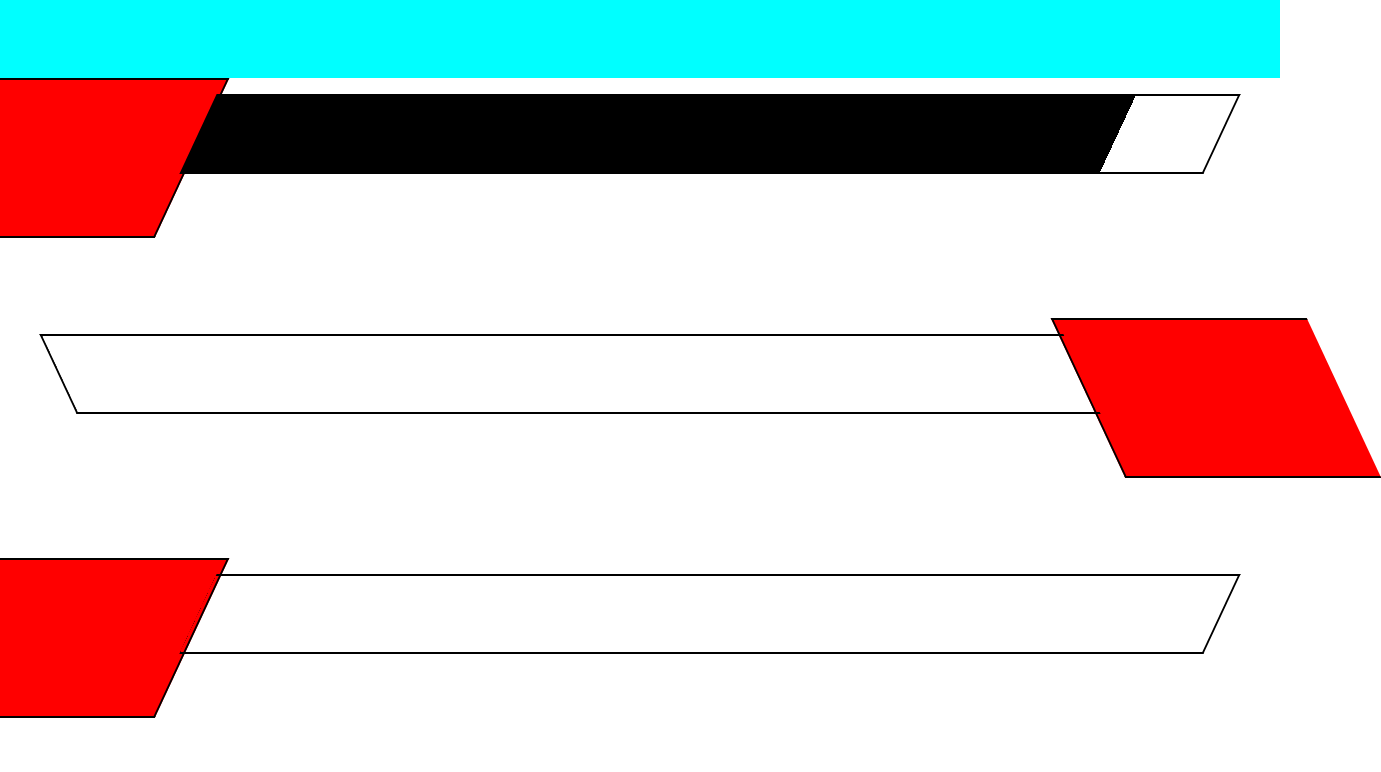
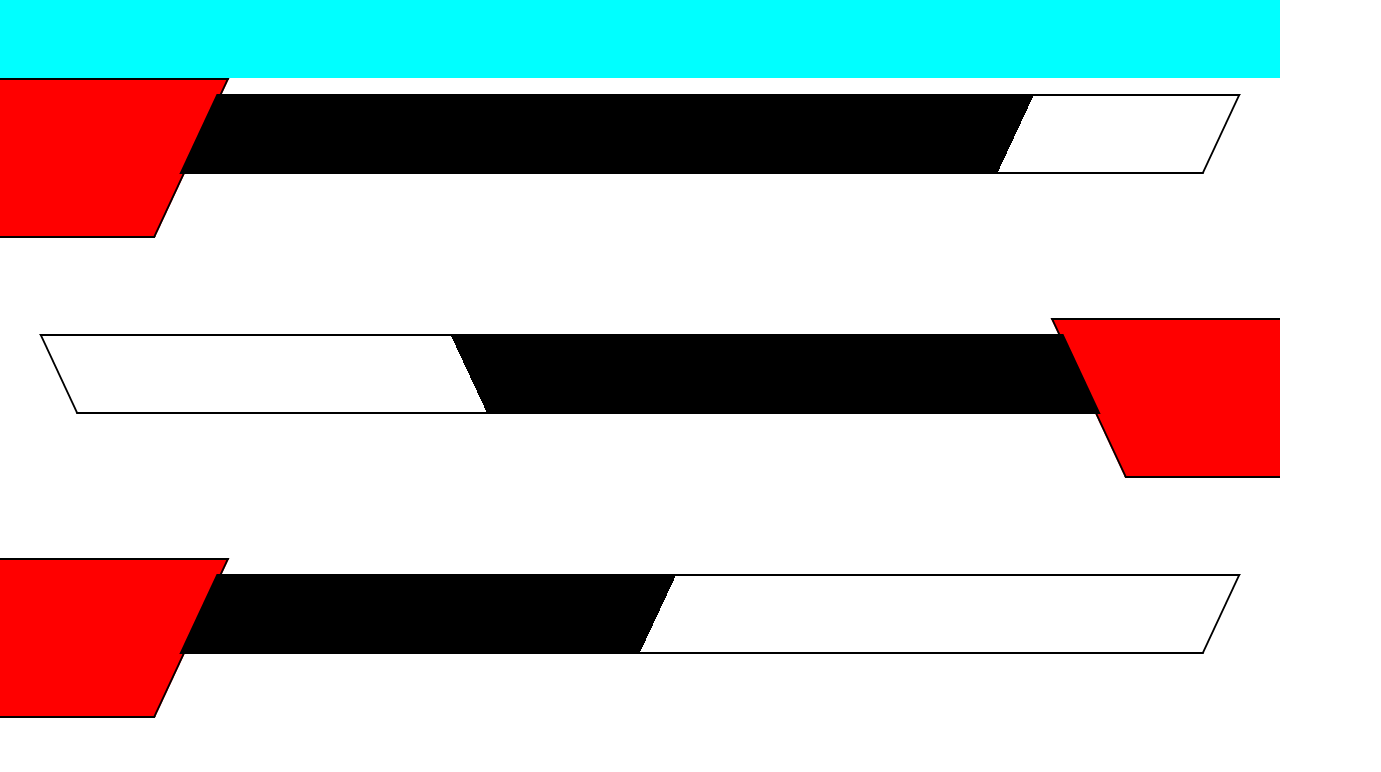
Before and after one commit to kevincruxz/Personal-Portfolio, a React (Create React App) app: page / in a window 1280 px wide. Shown: the part 2648-3420 px from the top of the page, 1381 px wide, since content can reach past the window. Built offline with nearby package versions, Linux system fonts and the light colour scheme.

Commit message:
Added animations on abilities section and added form component

```diff
--- a/src/App.css
+++ b/src/App.css
@@ -11,4 +11,5 @@ html {
 
 .App {
   width: 100%;
+  overflow: hidden;
 }
--- a/src/Components/Abilities/index.js
+++ b/src/Components/Abilities/index.js
@@ -4,10 +4,10 @@ import './abilities.css';
 export const Abilities = () => {
     return (
         <div className='abilities'>
-            <AbilityCard direction='left-direction'/>
-            <AbilityCard direction='right-direction'/>
-            <AbilityCard direction='left-direction'/>
-            <AbilityCard direction='right-direction'/>
+            <AbilityCard direction='left-direction' level={20} visibleLevel={2000} measureBar='first-bar' moveBarTo='right'/>
+            <AbilityCard direction='right-direction' level={60} visibleLevel={2200} measureBar='second-bar' moveBarTo='left'/>
+            <AbilityCard direction='left-direction' level={55} visibleLevel={2400} measureBar='third-bar' moveBarTo='right'/>
+            <AbilityCard direction='right-direction' level={30} visibleLevel={2600} measureBar='fourth-bar' moveBarTo='left'/>
         </div>
     );
 }
--- a/src/Components/AbilityCard/abilityCard.css
+++ b/src/Components/AbilityCard/abilityCard.css
@@ -18,6 +18,14 @@
     background: linear-gradient(to right, black 50%, transparent 0);
     background-size: 200% 100%;
     background-position: right;
+    transition: 0.8s;
+}
+
+.right-direction .measure {
+    background: linear-gradient(to left, black 50%, transparent 0);
+    background-size: 200% 100%;
+    background-position: left;
+    transition: 0.8s;
 }
 
 .left-direction .branding{
--- a/src/Components/AbilityCard/index.js
+++ b/src/Components/AbilityCard/index.js
@@ -2,15 +2,24 @@ import { useState } from 'react';
 import './abilityCard.css';
 
 export const AbilityCard = (props) => {
-    const [yPosition, displayBar] = useState(0);
 
     document.addEventListener('scroll', (e) => {
-        console.log(window.scrollY)
-        if (window.scrollY >= 2300) {
-            displayBar(() => {
-                const bar = document.querySelector('.measure');
-                bar.style.cssText = 'background-position: 10%;';
-            });
+
+        let bar = document.querySelector('.' + props.measureBar);
+
+        const barAnimation = (bar, props) => {
+            let bounceBasis = (props.direction === 'left-direction') ? -7 : 7;
+            bar.style.cssText = 'background-position: ' + (props.level + bounceBasis) + '%;';
+            setTimeout(() => {
+                bar.style.cssText = 'background-position: ' + props.level + '%;';
+            }, 600);
+        }
+
+        if (window.scrollY >= props.visibleLevel && bar.style.cssText !== 'background-position: ' + props.level + '% center;') {
+            barAnimation(bar, props);
+        } else if (window.scrollY < props.visibleLevel) {
+            //remove animation
+            bar.style.cssText = 'background-position: ' + props.moveBarTo + ';';
         }
     });
 
@@ -18,7 +27,7 @@ export const AbilityCard = (props) => {
         <div className='abilityCard'>
             <div className={props.direction}>
                 <div className='branding'></div>
-                <div className='measure'></div>
+                <div className={props.measureBar + ' measure'}></div>
             </div>
         </div>
     );
```
Also changed, not shown: src/Components/Form/index.js (added, +9 -0 lines), src/Components/Form/form.css (added).
